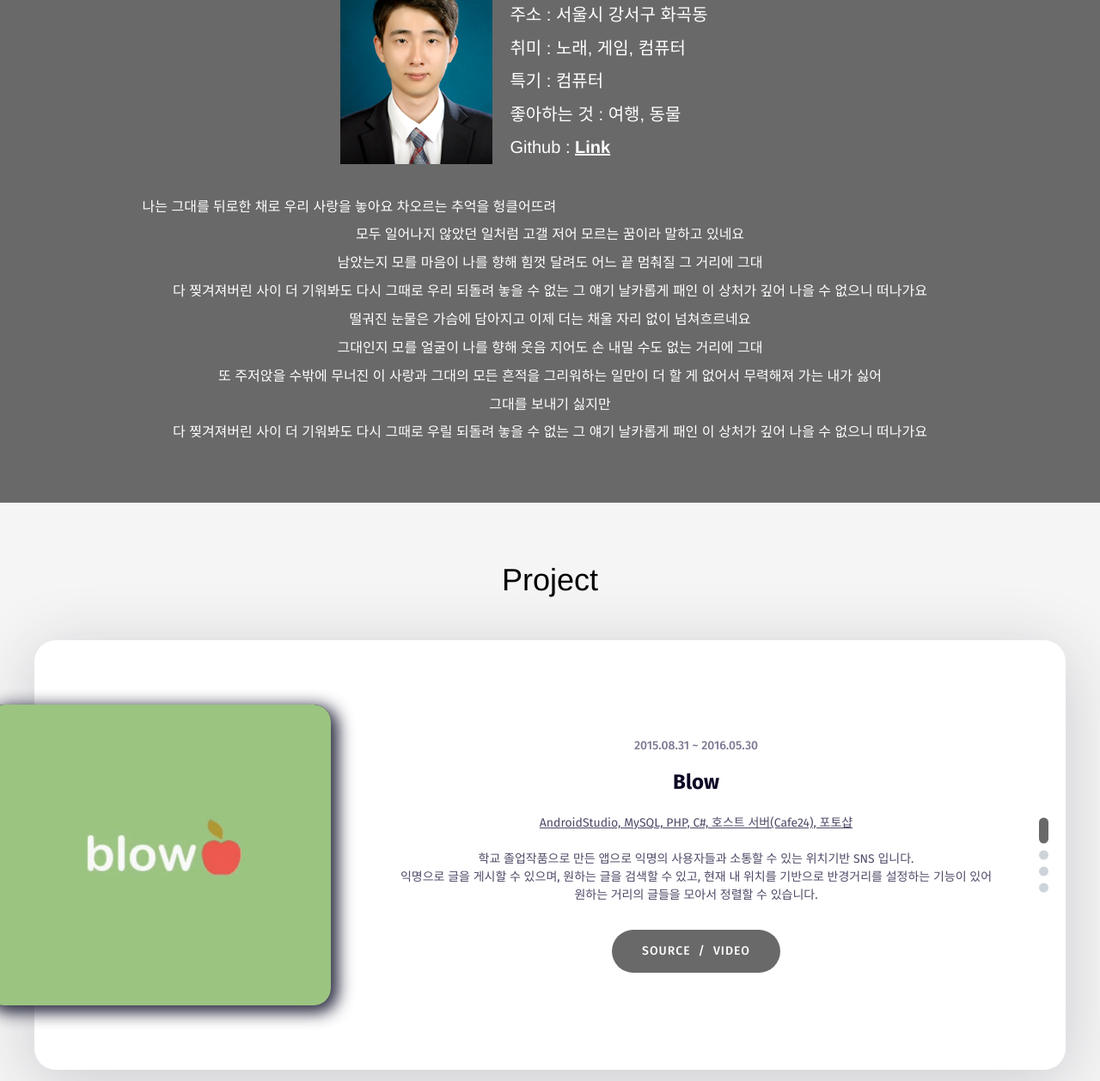
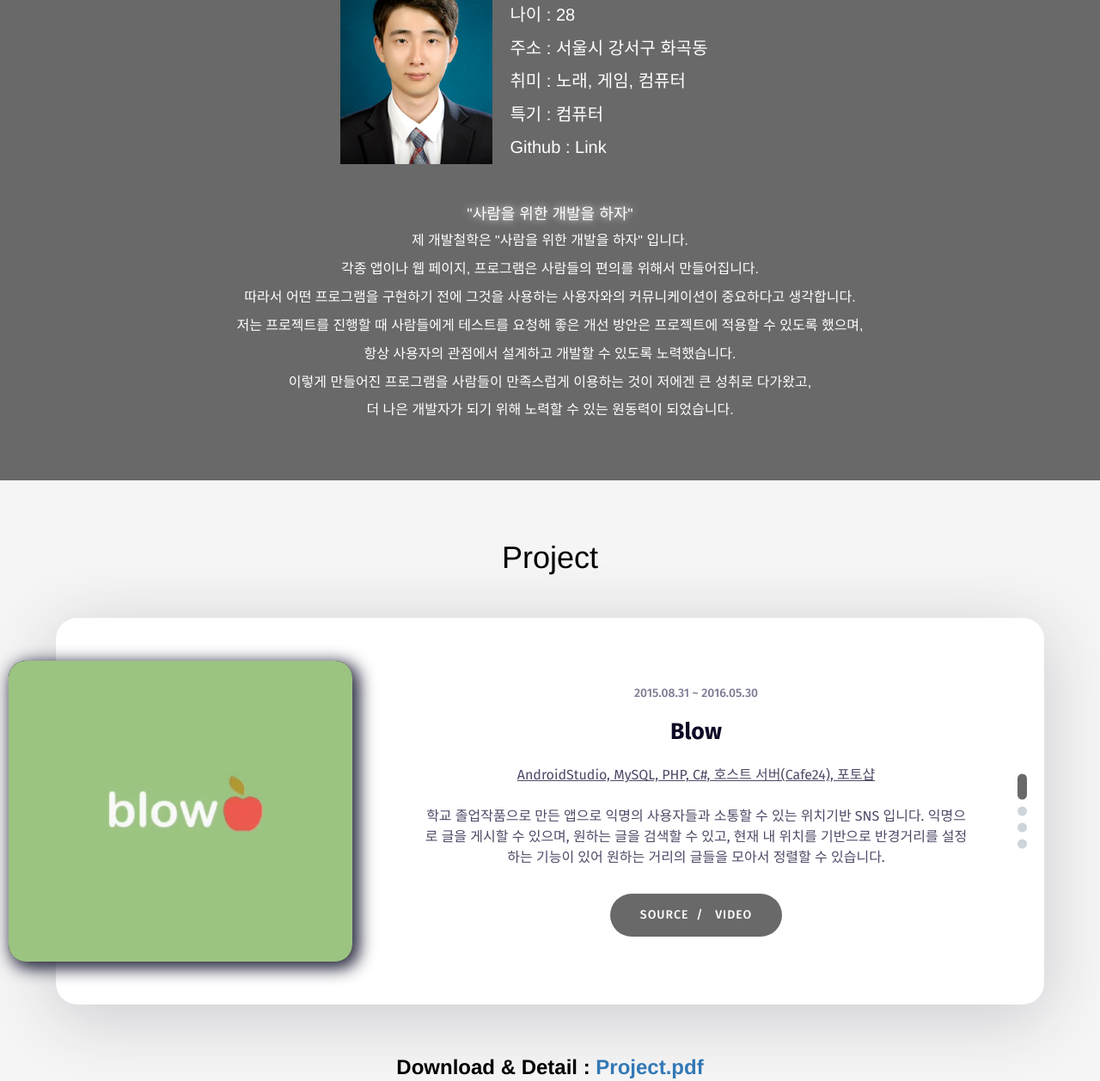
Before and after one commit to nohseunghoon/portfolio, a plain HTML site: page index.html in a window 1280 px wide. Shown: the part 990-2248 px from the top of the page at 86% size. Drawn offline with nearby package versions, Linux system fonts and the light colour scheme.

Commit message:
aboutme 추가
aboutme 추가

```diff
--- a/css/tab_project.css
+++ b/css/tab_project.css
@@ -7,13 +7,13 @@
 .blog-slider {
   width: 95%;
   position: relative;
-  max-width: 1200px;
+  max-width: 1150px;
   margin: auto;
   background: #fff;
   box-shadow: 0px 14px 80px rgba(34, 35, 58, 0.2);
   padding: 25px;
   border-radius: 25px;
-  height: 500px;
+  height: 450px;
   transition: all .3s;
   font-family: 'Fira Sans', sans-serif;
 }
@@ -27,7 +27,7 @@
   .blog-slider {
     min-height: 500px;
     height: auto;
-    margin: 120px auto;
+    margin: 20px auto;
   }
 }
 @media screen and (max-height: 500px) and (min-width: 992px) {
@@ -181,7 +181,7 @@
   font-weight: 500;
 }
 .blog-slider__title {
-  font-size: 24px;
+  font-size: 20pt;
   font-weight: 700;
   color: #0d0925;
   margin-bottom: 20px;
@@ -190,9 +190,10 @@
   color: #4e4a67;
   margin-bottom: 30px;
   line-height: 1.5em;
+  font-size : 12pt;
 }
 .blog-slider__button {
-  display: inline-flex;
+  display: inline-table;
   background-color:dimgrey;
   padding: 15px 35px;
   border-radius: 50px;
@@ -232,7 +233,7 @@
   .blog-slider__pagination {
     transform: translateX(-50%);
     left: 50% !important;
-    top: 170px;
+    top: 195px;
     width: 100% !important;
     display: flex;
     justify-content: center;
--- a/index.html
+++ b/index.html
@@ -89,64 +89,35 @@
   </div>
   <div id="section2" class="container-fluid">
     <div class="section-content" align="center">
-    <h1 align="center" class="glow">About Me</h1>
+    <h1 align="center">About Me</h1>
       <div id="profile">
         <span><img src="images/profile.jpg"></span>
         <span>
 
-          <p>이름    : 노승훈</p>
+          <p>이름 : 노승훈</p>
+          <p>나이 : 28</p>
           <p>주소 : 서울시 강서구 화곡동</p>
           <p>취미 : 노래, 게임, 컴퓨터</p>
           <p>특기 : 컴퓨터</p>
-          <p>좋아하는 것 : 여행, 동물</p>
-          <p>Github  : <a href="https://github.com/nohseunghoon" style="text-decoration:underline; font-weight:bold; color:white">Link</a></p>
+          <p>Github  : <a href="https://github.com/nohseunghoon" style="color:white" target="_blank">Link</a></p>
 
         </span>
       </div>
       <div id="introduce">
-      <p>나는 그대를 뒤로한 채로 우리 사랑을 놓아요
-      차오르는 추억을 헝클어뜨려
-      </p>
-      <p>
-      모두 일어나지 않았던 일처럼
-      고갤 저어 모르는 꿈이라 말하고 있네요
-      </p>
-      <p>
-      남았는지 모를 마음이 나를 향해 힘껏 달려도
-      어느 끝 멈춰질 그 거리에 그대
-      </p>
-      <p>
-      다 찢겨져버린 사이 더 기워봐도
-      다시 그때로 우리 되돌려 놓을 수 없는 그 얘기
-      날카롭게 패인 이 상처가 깊어 나을 수 없으니 떠나가요
-      </p>
-      <p>
-      떨궈진 눈물은 가슴에 담아지고
-      이제 더는 채울 자리 없이 넘쳐흐르네요
-      </p>
-      <p>
-      그대인지 모를 얼굴이 나를 향해 웃음 지어도
-      손 내밀 수도 없는 거리에 그대
-      </p>
-      <p>
-      또 주저앉을 수밖에 무너진 이 사랑과
-      그대의 모든 흔적을 그리워하는 일만이
-      더 할 게 없어서 무력해져 가는 내가 싫어
-      </p>
-      <p>
-      그대를 보내기 싫지만
-      </p>
-      <p>
-      다 찢겨져버린 사이 더 기워봐도
-      다시 그때로 우릴 되돌려 놓을 수 없는 그 얘기
-      날카롭게 패인 이 상처가 깊어 나을 수 없으니 떠나가요
-      </p>
+        <h4 style="text-shadow: 0 0 10px white;">"사람을 위한 개발을 하자"</h4>
+        <p>제 개발철학은 "사람을 위한 개발을 하자" 입니다.</p>
+        <p>각종 앱이나 웹 페이지, 프로그램은 사람들의 편의를 위해서 만들어집니다.</p>
+        <p>따라서 어떤 프로그램을 구현하기 전에 그것을 사용하는 사용자와의 커뮤니케이션이 중요하다고 생각합니다.</p>
+        <p>저는 프로젝트를 진행할 때 사람들에게 테스트를 요청해 좋은 개선 방안은 프로젝트에 적용할 수 있도록 했으며,</p>
+        <p>항상 사용자의 관점에서 설계하고 개발할 수 있도록 노력했습니다.</p>
+        <p>이렇게 만들어진 프로그램을 사람들이 만족스럽게 이용하는 것이 저에겐 큰 성취로 다가왔고,</p>
+        <p>더 나은 개발자가 되기 위해 노력할 수 있는 원동력이 되었습니다.</p>
       </div>
     </div>
   </div>
   <div id="section3" class="container-fluid" align="center">
     <div class="section-content">
-    <h1 class="glow">Project</h1><br><br>
+    <h1>Project</h1><br><br>
 
       <div class="blog-slider">
         <div class="blog-slider__wrp swiper-wrapper">
@@ -160,13 +131,13 @@
               <div class="blog-slider__title">Blow</div>
               <div class="blog-slider__text">
                 <u>AndroidStudio, MySQL, PHP, C#, 호스트 서버(Cafe24), 포토샵</u><br><br>
-                학교 졸업작품으로 만든 앱으로 익명의 사용자들과 소통할 수 있는 위치기반 SNS 입니다.<br>
+                학교 졸업작품으로 만든 앱으로 익명의 사용자들과 소통할 수 있는 위치기반 SNS 입니다.
                 익명으로 글을 게시할 수 있으며, 원하는 글을 검색할 수 있고, 현재 내 위치를 기반으로 반경거리를
                 설정하는 기능이 있어 원하는 거리의 글들을 모아서 정렬할 수 있습니다.
               </div>
               <div class="blog-slider__button">
-                <a href="https://drive.google.com/open?id=0B9cRhhKMVM6gREZRYXBtcHljZUU" >SOURCE</a>&nbsp&nbsp/&nbsp&nbsp
-                <a href="https://youtu.be/S3NqsqdWniQ" >VIDEO</a>
+                <a href="https://drive.google.com/open?id=0B9cRhhKMVM6gREZRYXBtcHljZUU" target="_blank">SOURCE</a>&nbsp&nbsp/&nbsp&nbsp
+                <a href="https://youtu.be/S3NqsqdWniQ" target="_blank">VIDEO</a>
               </div>
             </div>
           </div>
@@ -179,11 +150,11 @@
               <div class="blog-slider__title">Simpson&Donut</div>
               <div class="blog-slider__text">
                 <u>VisualStudio Win32 C++(Direct2D), 포토샵</u><br><br>
-                학과 전공과목 게임프로그래밍 시간에 진행한 개인 프로젝트 입니다.<br>
+                학과 전공과목 게임프로그래밍 시간에 진행한 개인 프로젝트 입니다.
                 마우스를 클릭하면 비행기에서 도넛이 떨어지게 되며, 그 도넛을 하나씩 쌓아올려 도넛탑을 만드는 게임입니다.
               </div>
               <div class="blog-slider__button">
-                <a href="https://drive.google.com/open?id=1GirAWAXtu1U-iTytt_NfmQjYCFEd3MTR" >SOURCE</a>
+                <a href="https://drive.google.com/open?id=1GirAWAXtu1U-iTytt_NfmQjYCFEd3MTR" target="_blank">SOURCE</a>
               </div>
             </div>
           </div>
@@ -201,8 +172,8 @@
                 점포 검색, 관심점포 설정, 재고파악, 장바구니, 최근물품 히스토리, 진행이벤트 목록 등이 있습니다.
               </div>
               <div class="blog-slider__button">
-                <a href="https://drive.google.com/open?id=1V2tRStnx3jWv1fDimm3P8J3cTYoebKwj" >SOURCE</a>&nbsp&nbsp/&nbsp&nbsp
-                <a href="https://youtu.be/7mmRc7wHt90" >VIDEO</a>
+                <a href="https://drive.google.com/open?id=1V2tRStnx3jWv1fDimm3P8J3cTYoebKwj" target="_blank">SOURCE</a>&nbsp&nbsp/&nbsp&nbsp
+                <a href="https://youtu.be/7mmRc7wHt90" target="_blank">VIDEO</a>
               </div>
             </div>
           </div>
@@ -217,10 +188,10 @@
               <div class="blog-slider__text">
                 <u>Spring, JavaScript, JQuery, Maven, MyBatis, MySql, Github</u><br><br>
                 여러 관광지들을 소개하고, 추천 및 가이드 매칭을 할 수 있는 여행 가이드 웹 사이트입니다.
-                마이크로소프트의 <a href="https://www.bing.com/">https://www.bing.com</a> 의 디자인을 모티브로 구현했습니다.
+                마이크로소프트의 <a href="https://www.bing.com/" target="_blank">https://www.bing.com</a> 의 디자인을 모티브로 구현했습니다.
               </div>
               <div class="blog-slider__button">
-                <a href="https://github.com/akacci/wooridoori">SOURCE</a>&nbsp&nbsp/&nbsp&nbsp
+                <a href="https://github.com/akacci/wooridoori" target="_blank">SOURCE</a>&nbsp&nbsp/&nbsp&nbsp
                 <a href="https://drive.google.com/open?id=1SBr_Soe65MwkXQgbrtl-VUn5n-oPt2PZ" >PPT</a>
               </div>
             </div>
@@ -228,7 +199,10 @@
         </div>
         <div class="blog-slider__pagination"></div>
       </div>
-
+      <div>
+        <br><br>
+        <h3><b>Download & Detail : <a href="https://drive.google.com/open?id=15Vs1yBLrok4Whfk2SNSfHi9_7_wQnHXk">Project.pdf</a></b></h3>
+      </div>
     </div>
   </div>
 
@@ -236,6 +210,7 @@
     <div class="section-content">
     <h1 class="glow">Contact Me!</h1><br>
     <p class="glow" style="font-size:14pt;">shtmdgns92@gmail.com</p>
+    <p class="glow" style="font-size:14pt;">010) 7645-9926</p>
     </div>
   </div>
 
```
Also changed, not shown: images/blow.JPG (deleted), images/java_project.JPG (deleted).
